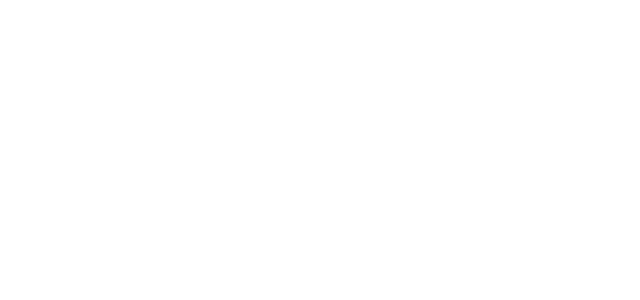
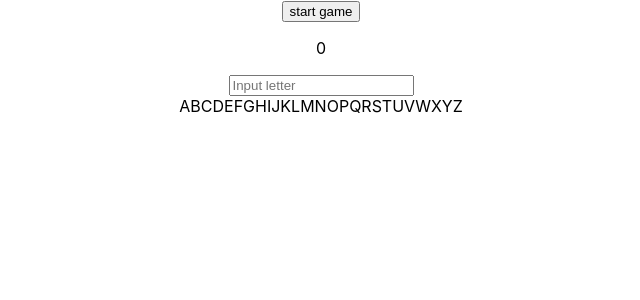
Before and after one commit to veljkovicm/alphabet-reflex-game, a React (Create React App) app: page / in a window 1280 px wide. Shown: the top 300 px of the page, without its empty margins (319-959 px from the left). Built offline with nearby package versions, Linux system fonts and the light colour scheme.

Commit message:
Feat: Add initial state and layout

```diff
--- a/src/App.jsx
+++ b/src/App.jsx
@@ -1,10 +1,33 @@
+import { useState } from 'react';
+
+
 import './App.css';
 
 const App = () => {
+  const alphabet = String.fromCharCode(...Array(123).keys()).slice(97).split('');
+
+  const formattedAlphabet = alphabet.map((letter) => ({
+    position: alphabet.indexOf(letter) + 1,
+    status: 'open',
+    letter: letter,
+  }));
+
+  const [ letters, setLetters ] = useState(formattedAlphabet);
+  const [ current, setCurrent ] = useState(0);
+  const [ inputVal, setInputVal ] = useState('');
+
+  const lettersMarkdown = (
+    letters.map((l) => (
+      <span key={l.position}>{l.letter.toUpperCase()}</span>
+    ))
+  );
 
   return (
     <div className="App">
-
+      <button type="button">start game</button>
+      <p>{current}</p>
+      <input type="text" value={inputVal} placeholder="Input letter" maxLength="1" />
+      <div className="letters-wrapper">{lettersMarkdown}</div>
     </div>
   );
 }
```
